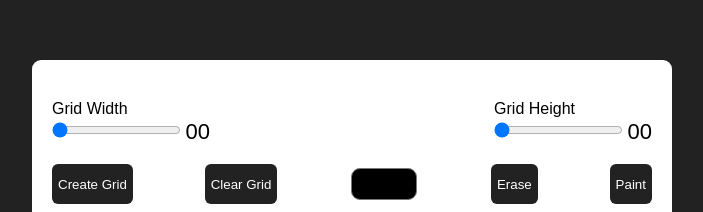
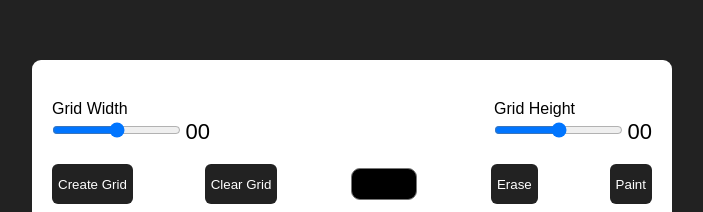
Before and after one commit to gergowebdev/drawing_app, a plain HTML site: page index.html in a window 1280 px wide. Shown: the part 238-450 px from the top of the page, without its empty margins (288-991 px from the left). Drawn offline with Linux system fonts and the light colour scheme.

Commit message:
fixing bugs

```diff
--- a/index.html
+++ b/index.html
@@ -13,12 +13,17 @@
                 <div class="opt-wrapper">
                     <div class="slider">
                         <label for="width-range">Grid Width</label>
-                        <input type="range" id="width-range" min="1" max="1" />
+                        <input type="range" id="width-range" min="1" max="35" />
                         <span id="width-value">00</span>
                     </div>
                     <div class="slider">
                         <label for="height-range">Grid Height</label>
-                        <input type="range" id="height-range" min="1" max="1" />
+                        <input
+                            type="range"
+                            id="height-range"
+                            min="1"
+                            max="35"
+                        />
                         <span id="height-value">00</span>
                     </div>
                 </div>
```
